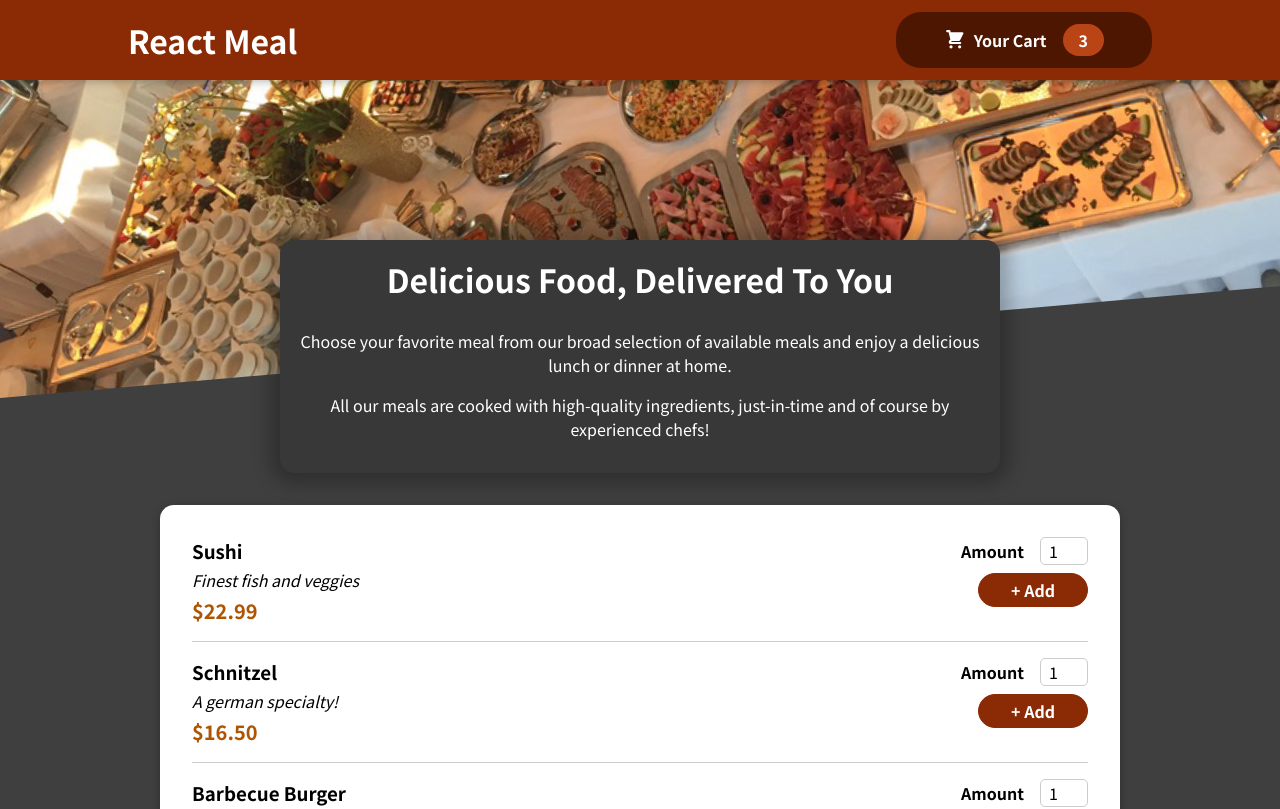
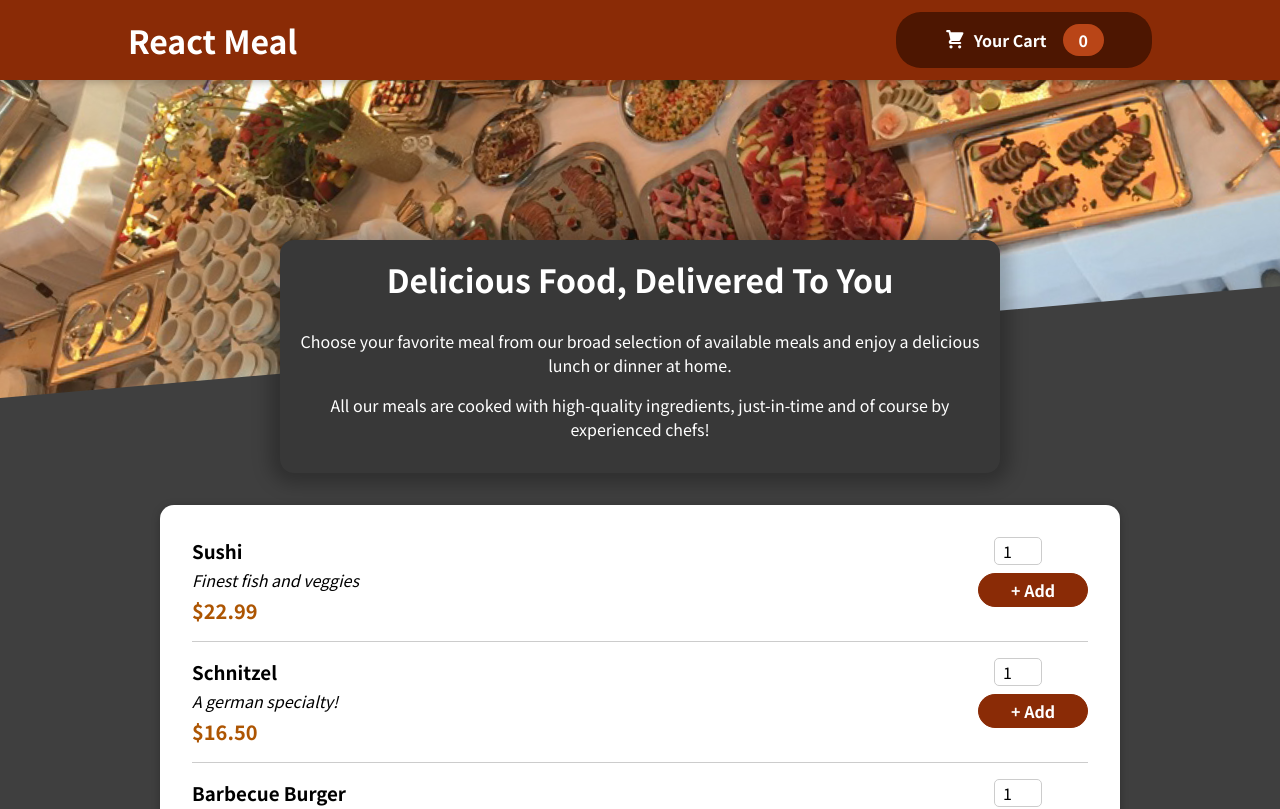
Before and after one commit to TalenticaSoftware/image-gallery-docker-project, a React (Create React App) app: page / in a window 1280 px wide. Shown: the top 809 px of the page. Built offline with nearby package versions, Linux system fonts and the light colour scheme.

Commit message:
adding total in cart

```diff
--- a/src/components/Layout/HeaderCartButton.js
+++ b/src/components/Layout/HeaderCartButton.js
@@ -1,13 +1,21 @@
+import { useContext } from 'react';
 
 import CartIcon from "../Cart/CartIcon";
+import CartContext from '../../store/cart-context';
 import classes from "./HeaderCartButton.module.css";
 
-const HeaderCartButton = props =>{
+const HeaderCartButton = (props) =>{
+    const cartCtx = useContext(CartContext);
+
+    const numberOfCartItems = cartCtx.items.reduce((curNumber, item)=>{
+        return curNumber + item.amount;
+    }, 0);
+
     return(
         <button className={classes.button} onClick={props.onClick}>
             <span className={classes.icon}><CartIcon/></span>
             <span>Your Cart</span>
-            <span className={classes.badge}>3</span>
+            <span className={classes.badge}>{numberOfCartItems}</span>
         </button>
     );
 };
--- a/src/components/Meals/MealItem/MealItem.js
+++ b/src/components/Meals/MealItem/MealItem.js
@@ -1,8 +1,23 @@
+import {useContext } from 'react';
+
 import MealItemForm from "./MealItemForm";
 import classes from "./MealItem.module.css";
+import CartContext from '../../../store/cart-context';
 
 const MealItem = props => {
+    const cartCtx = useContext(CartContext);
+
     const price = `$${props.price.toFixed(2)}`;
+
+    const addToCartHandler = amount => {
+        cartCtx.addItem({
+            id: props.id,
+            name: props.name,
+            amount: amount,
+            price: props.price
+        });
+    };
+
     return(
         <li className={classes.meal}>
             <div>
@@ -11,7 +26,7 @@ const MealItem = props => {
                 <div className={classes.price}>{price}</div>
             </div>
             <div>
-                <MealItemForm />
+                <MealItemForm onAddToCart={addToCartHandler}/>
             </div>
         </li>
     );
--- a/src/components/Meals/MealItem/MealItemForm.js
+++ b/src/components/Meals/MealItem/MealItemForm.js
@@ -1,10 +1,28 @@
+import { useRef, useState } from 'react';
+
 import Input from "../../UI/Input";
 import classes from "./MealItemForm.module.css";
 
 const MealItemForm = props => {
+    const [amountIsValid, setAmountIsValid] = useState(true);
+    const amountInputRef = useRef();
+    const submitHandler = (event) => {
+        event.preventDefault();
+        const enteredAmount = amountInputRef.current.value;
+        const enteredAmountNumber = +enteredAmount;
+
+        if (enteredAmount.trim().length === 0 || enteredAmountNumber < 1 || enteredAmountNumber > 5){
+            setAmountIsValid(false);
+            return;
+        };
+
+        props.onAddToCart(enteredAmountNumber);
+    };
     return(
-        <form className={classes.form}>
-            <Input lable="Amount" input={{
+        <form className={classes.form} onSubmit={submitHandler}>
+            <Input
+                ref={amountInputRef}
+                label="Amount" input={{
                 id:'amount_'+ props.id,
                 type:'number',
                 min:'1',
@@ -13,6 +31,7 @@ const MealItemForm = props => {
                 defaultValue:'1'
             }}/>
             <button>+ Add</button>
+            {!amountIsValid && <p>Please enter a valid amount (1-5).</p>}
         </form>
     );
 };
--- a/src/components/UI/Input.js
+++ b/src/components/UI/Input.js
@@ -1,13 +1,15 @@
+
+import React from 'react';
 
 import classes from "./Input.module.css";
 
-const Input = props => {
+const Input = React.forwardRef((props, ref) => {
     return(
         <div className={classes.input}>
             <label htmlFor={props.input.id}>{props.lable}</label>
-            <input {...props.input}/>
+            <input ref={ref} {...props.input}/>
         </div>
     );
-};
+});
 
 export default Input;
--- /dev/null
+++ b/src/store/CartProvider.js
@@ -0,0 +1,47 @@
+import { useReducer } from 'react';
+
+import CartContext from './cart-context';
+
+const defaultCartState = {
+  items: [],
+  totalAmount: 0
+};
+
+const cartReducer = (state, action) => {
+  if (action.type === 'ADD') {
+    const updatedItems = state.items.concat(action.item);
+    const updatedTotalAmount = state.totalAmount + action.item.price * action.item.amount;
+    return {
+      items: updatedItems,
+      totalAmount: updatedTotalAmount
+    };
+  }
+  return defaultCartState;
+};
+
+const CartProvider = (props) => {
+  const [cartState, dispatchCartAction] = useReducer(cartReducer, defaultCartState);
+
+  const addItemToCartHandler = (item) => {
+    dispatchCartAction({type: 'ADD', item: item});
+  };
+
+  const removeItemFromCartHandler = (id) => {
+    dispatchCartAction({type: 'REMOVE', id: id});
+  };
+
+  const cartContext = {
+    items: cartState.items,
+    totalAmount: cartState.totalAmount,
+    addItem: addItemToCartHandler,
+    removeItem: removeItemFromCartHandler,
+  };
+
+  return (
+    <CartContext.Provider value={cartContext}>
+      {props.children}
+    </CartContext.Provider>
+  );
+};
+
+export default CartProvider;
--- /dev/null
+++ b/src/store/cart-context.js
@@ -0,0 +1,10 @@
+import React from "react";
+
+const CartContext = React.createContext({
+    items:[],
+    totalAmount:0,
+    addItem: (item) => {},
+    removeItem: (id)=>{}
+});
+
+export default CartContext;
```
Also changed, not shown: src/App.js (+4 -3 lines).
